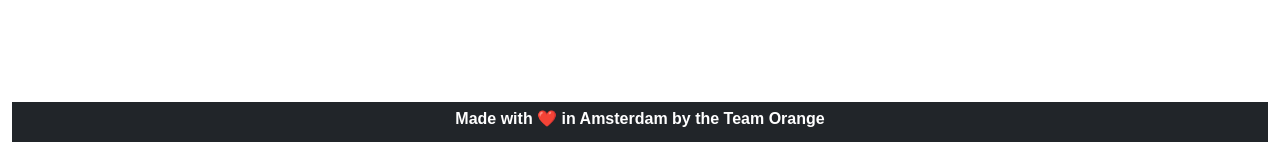
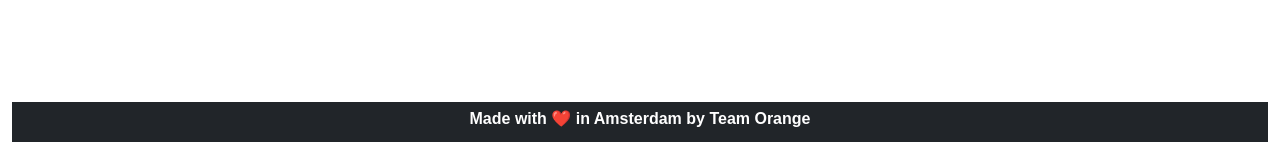
Before and after one commit to natehouk/flow-ai-hackathon-2023, a Django app: page / in a window 1280 px wide. Shown: the part 1992-2158 px from the top of the page. Run offline with Django 4.2, Linux system fonts and the light colour scheme.

Commit message:
Refactor

```diff
--- a/streaming/templates/stream.html
+++ b/streaming/templates/stream.html
@@ -137,7 +137,7 @@
     <footer>
       <div class="row" style="height: 40px;">
           <div class="col-md-12 bg-dark ">
-              <p style="color: white; text-align: center; margin:auto;margin-top: 5px;"><b>Made with ❤️ in Amsterdam by the Team Orange</b></p>
+              <p style="color: white; text-align: center; margin:auto;margin-top: 5px;"><b>Made with ❤️ in Amsterdam by Team Orange</b></p>
           </div>
       </div>
   </footer>
```
